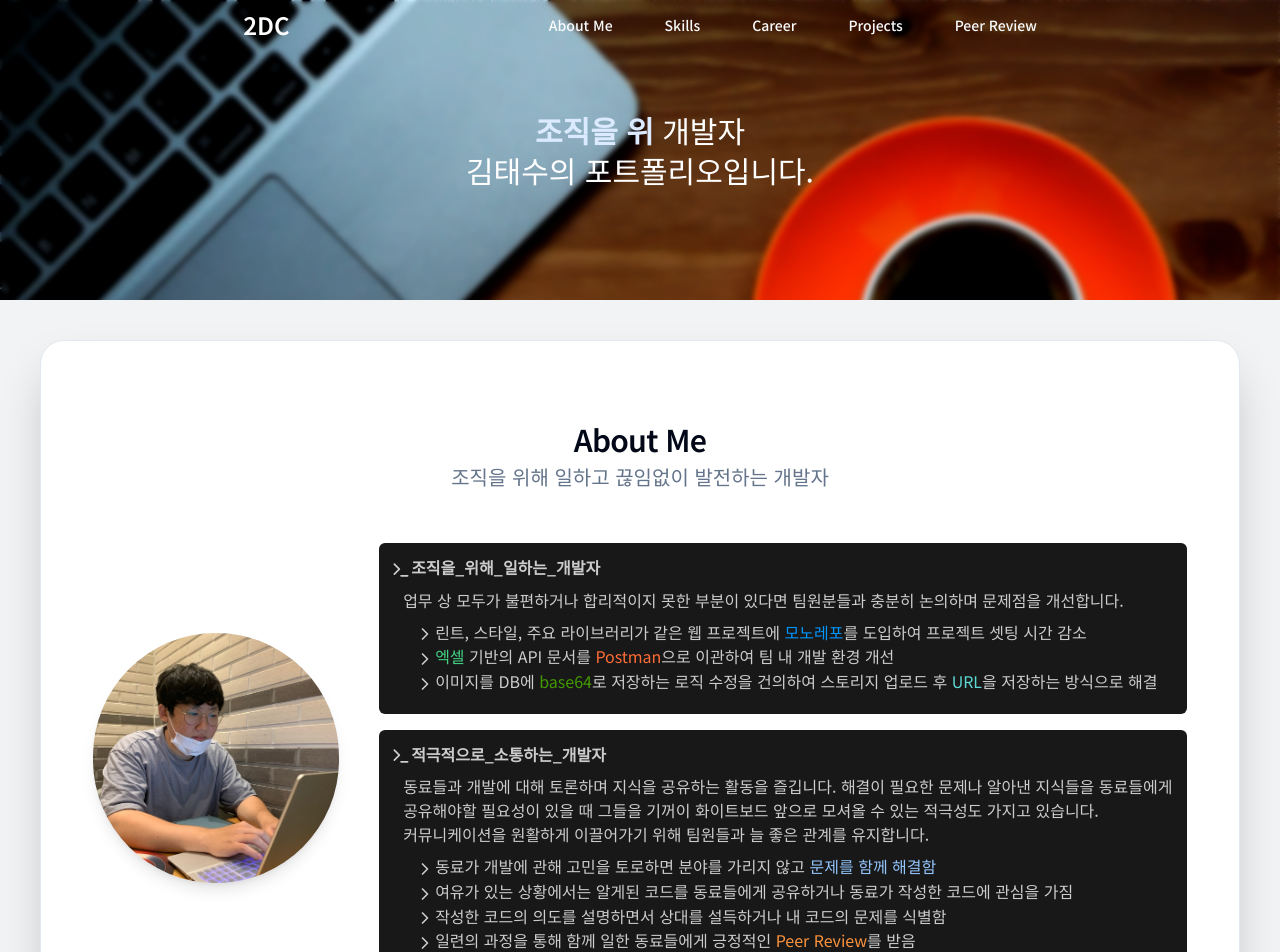
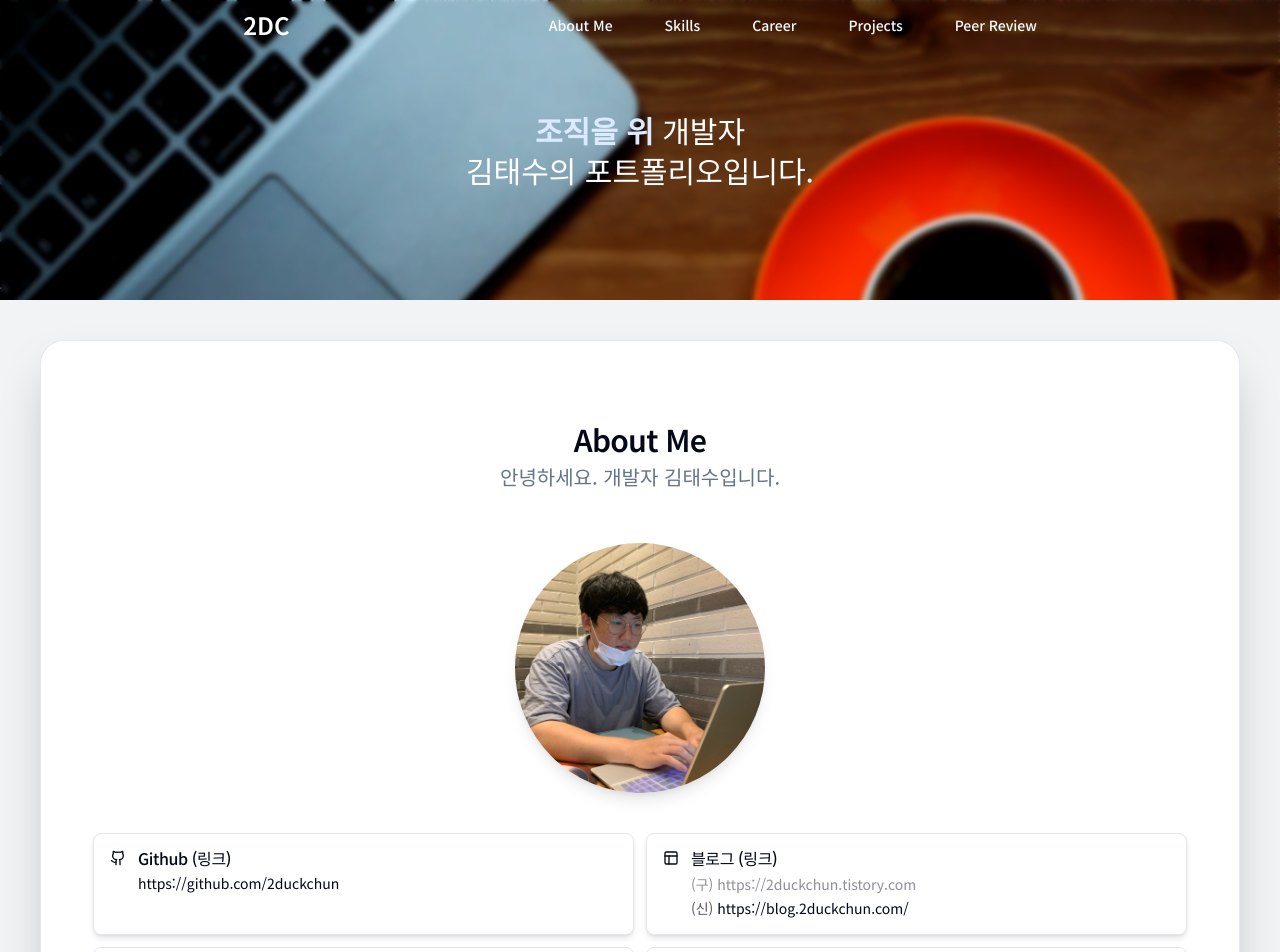
Before and after one commit to 2duckchun/portfolio, a Next.js app: page / in a window 1280 px wide. Shown: the top 952 px of the page. Built offline with nearby package versions, Linux system fonts and the light colour scheme.

Commit message:
feat: update AboutMe

```diff
--- a/src/layers/widgets/intro-block/about-me-container.tsx
+++ b/src/layers/widgets/intro-block/about-me-container.tsx
@@ -25,9 +25,23 @@ const AboutMeContainer: FunctionComponent<AboutMeContainerProps> = () => {
     >
       <InnerCard
         cardTitle={<h3>About Me</h3>}
-        cardDescription="조직을 위해 일하고 끊임없이 발전하는 개발자"
+        cardDescription="안녕하세요. 개발자 김태수입니다."
       >
-        <IntroduceMySelf />
+        <div className="m-auto size-[250px]">
+          <Image
+            unoptimized
+            alt="상반신"
+            width={0}
+            height={0}
+            src={'/images/my-head-2.jpg'}
+            style={{
+              width: '100%',
+              height: '100%'
+            }}
+            className="rounded-full object-cover shadow-lg"
+          />
+        </div>
+        {/* <IntroduceMySelf /> */}
         <PortraitAndHistory />
       </InnerCard>
     </section>
@@ -141,7 +155,11 @@ const PortraitAndHistory = () => {
             <Github className="size-4" />
             <AlertTitle>Github (링크)</AlertTitle>
             <AlertDescription className="text-base">
-              <Link href="https://github.com/2duckchun" target="_blank">
+              <Link
+                href="https://github.com/2duckchun"
+                className="text-sm"
+                target="_blank"
+              >
                 https://github.com/2duckchun
               </Link>
             </AlertDescription>
@@ -150,8 +168,21 @@ const PortraitAndHistory = () => {
             <PanelsTopLeft className="size-4" />
             <AlertTitle>블로그 (링크)</AlertTitle>
             <AlertDescription className="text-base">
-              <Link href="https://2duckchun.tistory.com" target="_blank">
+              <Link
+                href="https://2duckchun.tistory.com"
+                target="_blank"
+                className="block py-1 text-sm text-label"
+              >
+                <span className="text-label">(구)</span>{' '}
                 https://2duckchun.tistory.com
+              </Link>
+              <Link
+                href="https://blog.2duckchun.com/"
+                target="_blank"
+                className="block text-sm"
+              >
+                <span className="text-main">(신)</span>{' '}
+                https://blog.2duckchun.com/
               </Link>
             </AlertDescription>
           </Alert>
```
